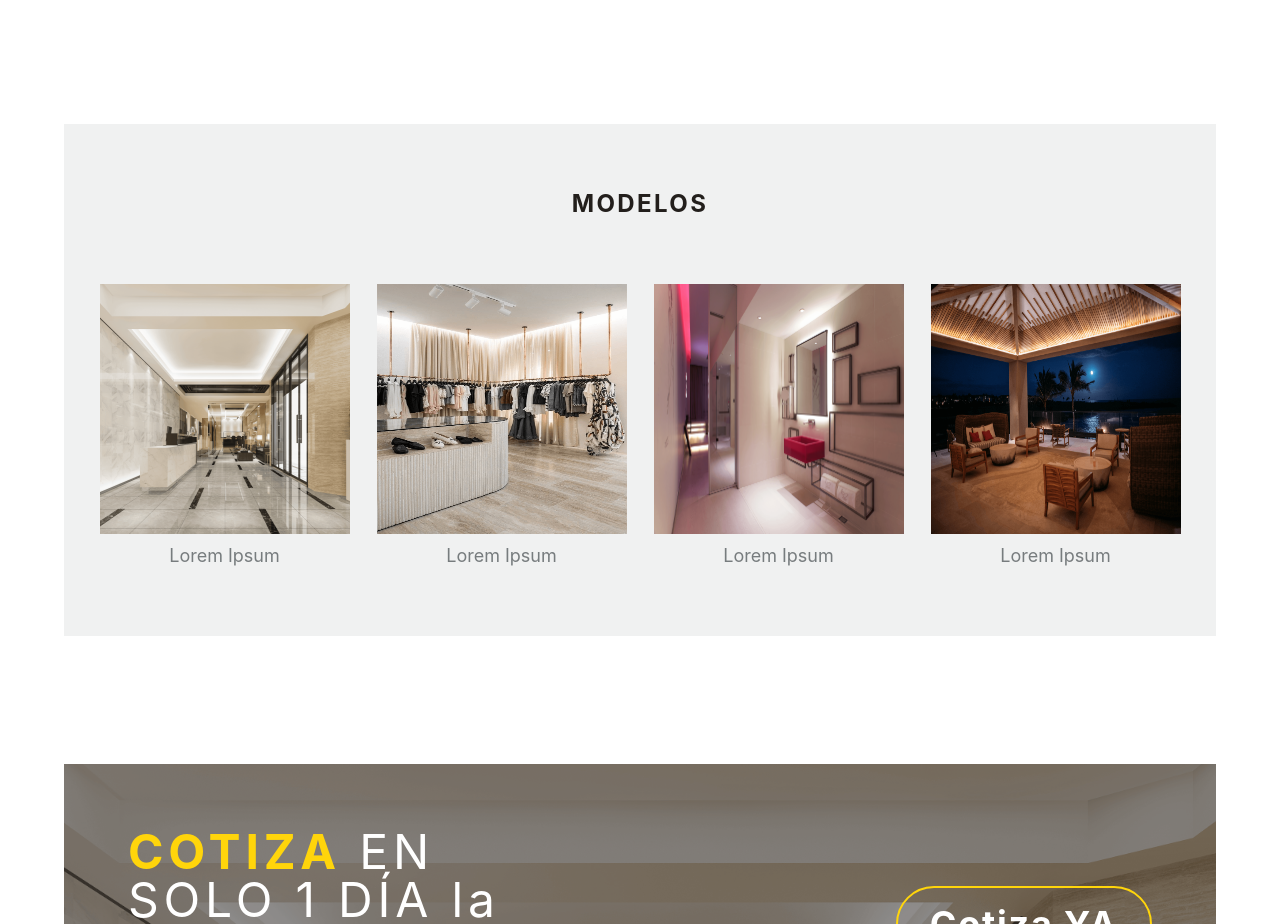
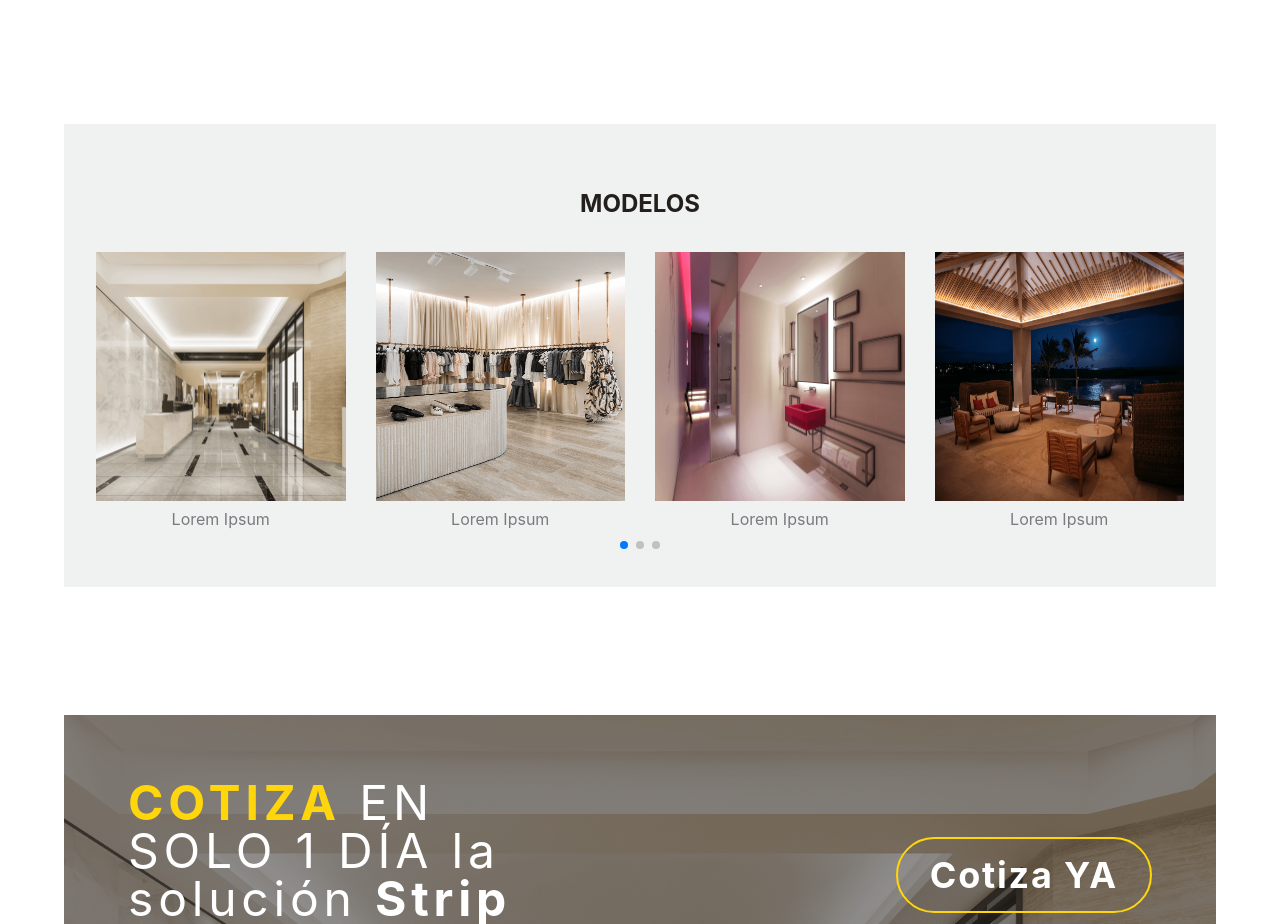
Before and after one commit to mickykim/construlita, a Next.js app: page / in a window 1280 px wide. Shown: the part 2360-3284 px from the top of the page. Built offline with nearby package versions, Linux system fonts and the light colour scheme.

Commit message:
Fixed carousel

```diff
--- a/components/carousel/index.tsx
+++ b/components/carousel/index.tsx
@@ -1,44 +1,44 @@
-import React, { useEffect, useState } from "react";
-import Glide, { Options } from "@glidejs/glide";
+import React, { useRef, useState } from "react";
+// Import Swiper React components
+import SwiperCore, { Pagination } from "swiper";
+import { Swiper, SwiperSlide } from "swiper/react";
+
+// import required modules
+import "swiper/css";
+import "swiper/css/pagination";
 import modelos1 from "../../public/img/modelos1.png";
 import modelos2 from "../../public/img/modelos2.png";
 import modelos3 from "../../public/img/modelos3.png";
 import modelos4 from "../../public/img/modelos4.png";
 import Image from "next/image";
 
-const sliderConfig: Options = {
-    gap: 20,
-    perView: 4,
-    type: "carousel",
-    startAt: 2,
-    breakpoints: {
-        480: {
-            perView: 1,
+export default function App() {
+    SwiperCore.use([Pagination]);
+    return (
+        <div className="bg-light-gray p-8 text-center">
+            <h2 className=" p-8 text-2xl font-bold text-black">MODELOS</h2>
+            <Swiper
+                slidesPerView={1}
+                spaceBetween={30}
+                breakpoints={{
+                    768: {
+                        slidesPerView: 2,
                     },
-        800: {
-            perView: 2,
-            focusAt: 1,
+                    1100: {
+                        slidesPerView: 4,
                     },
+                }}
+                pagination={{
+                    el: ".my-custom-pagination-div",
+                    clickable: true,
+                    renderBullet: (index, className) => {
+                        return '<span class="' + className + '">' + "</span>";
                     },
-    focusAt: 2,
-};
-
-function Carousel(): JSX.Element {
-    const slider = new Glide(".glide", sliderConfig);
-
-    useEffect(() => {
-        slider.mount();
-    }, [slider]);
-
-    return (
-        <>
-            <div className="glide bg-light-gray">
-                <h2 className="m-16 text-center text-2xl font-bold tracking-widest text-black">
-                    MODELOS
-                </h2>
-                <div className="glide__track m-8 h-80" data-glide-el="track">
-                    <ul className="glide__slides text-center text-lg">
-                        <li className="glide__slide slider ">
+                }}
+                modules={[Pagination]}
+                className="mySwiper"
+            >
+                <SwiperSlide>
                     <Image
                         src={modelos1}
                         alt="modelos1"
@@ -46,8 +46,8 @@ function Carousel(): JSX.Element {
                         width="250"
                     />
                     <p>Lorem Ipsum</p>
-                        </li>
-                        <li className="glide__slide slider">
+                </SwiperSlide>
+                <SwiperSlide>
                     <Image
                         src={modelos2}
                         alt="modelos2"
@@ -55,8 +55,8 @@ function Carousel(): JSX.Element {
                         width="250"
                     />
                     <p>Lorem Ipsum</p>
-                        </li>
-                        <li className="glide__slide slider">
+                </SwiperSlide>
+                <SwiperSlide>
                     <Image
                         src={modelos3}
                         alt="modelos3"
@@ -64,8 +64,8 @@ function Carousel(): JSX.Element {
                         width="250"
                     />
                     <p>Lorem Ipsum</p>
-                        </li>
-                        <li className="glide__slide slider">
+                </SwiperSlide>
+                <SwiperSlide>
                     <Image
                         src={modelos4}
                         alt="modelos4"
@@ -73,8 +73,8 @@ function Carousel(): JSX.Element {
                         width="250"
                     />
                     <p>Lorem Ipsum</p>
-                        </li>
-                        <li className="glide__slide slider ">
+                </SwiperSlide>
+                <SwiperSlide>
                     <Image
                         src={modelos1}
                         alt="modelos1"
@@ -82,8 +82,8 @@ function Carousel(): JSX.Element {
                         width="250"
                     />
                     <p>Lorem Ipsum</p>
-                        </li>
-                        <li className="glide__slide slider">
+                </SwiperSlide>
+                <SwiperSlide>
                     <Image
                         src={modelos2}
                         alt="modelos2"
@@ -91,30 +91,9 @@ function Carousel(): JSX.Element {
                         width="250"
                     />
                     <p>Lorem Ipsum</p>
-                        </li>
-                        <li className="glide__slide slider">
-                            <Image
-                                src={modelos3}
-                                alt="modelos3"
-                                height="250"
-                                width="250"
-                            />
-                            <p>Lorem Ipsum</p>
-                        </li>
-                        <li className="glide__slide slider">
-                            <Image
-                                src={modelos4}
-                                alt="modelos4"
-                                height="250"
-                                width="250"
-                            />
-                            <p>Lorem Ipsum</p>
-                        </li>
-                    </ul>
+                </SwiperSlide>
+            </Swiper>
+            <div className="my-custom-pagination-div "></div>
         </div>
-            </div>
-        </>
     );
 }
-
-export default Carousel;
--- a/pages/_app.tsx
+++ b/pages/_app.tsx
@@ -1,6 +1,4 @@
 import "../styles/globals.css";
-import "swiper/css";
-import "swiper/css/pagination";
 
 import "../node_modules/@glidejs/glide/src/assets/sass/glide.core.scss";
 import "../node_modules/@glidejs/glide/src/assets/sass/glide.theme.scss";
```
Lines whose indentation alone changed are shown as unchanged.
